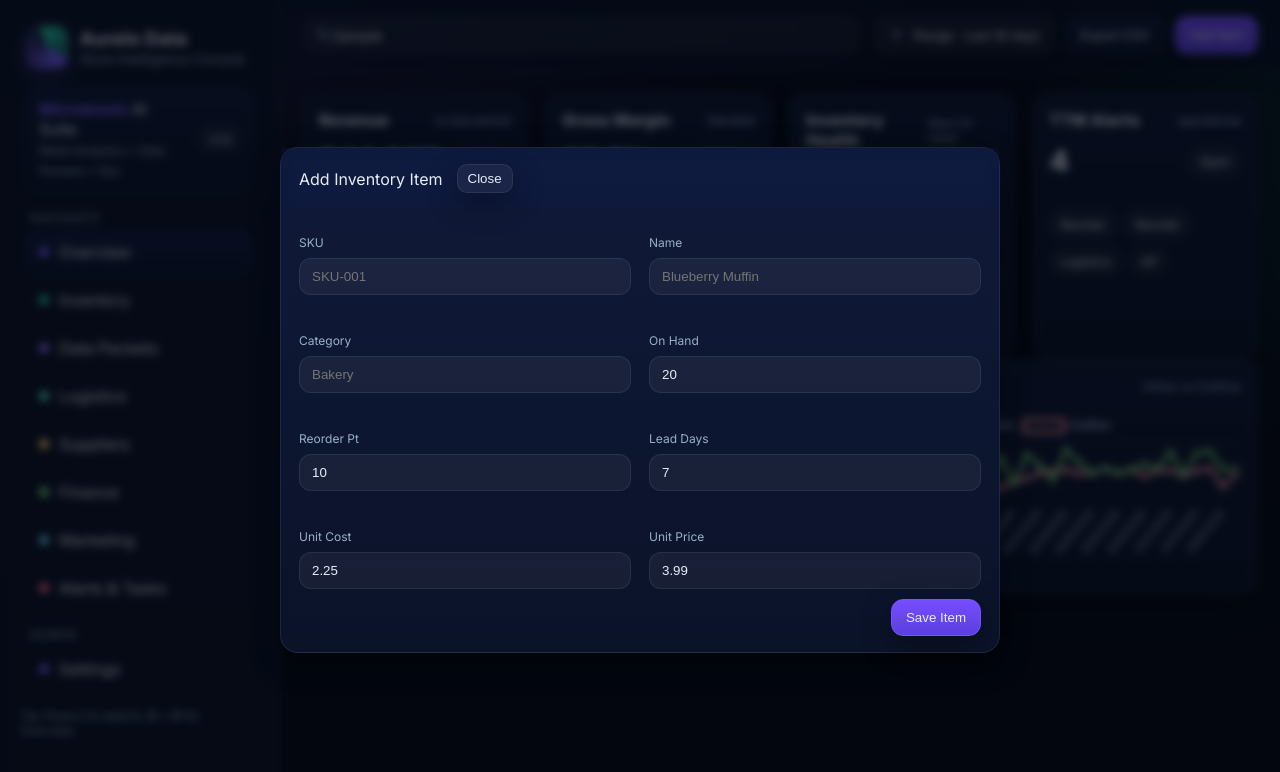
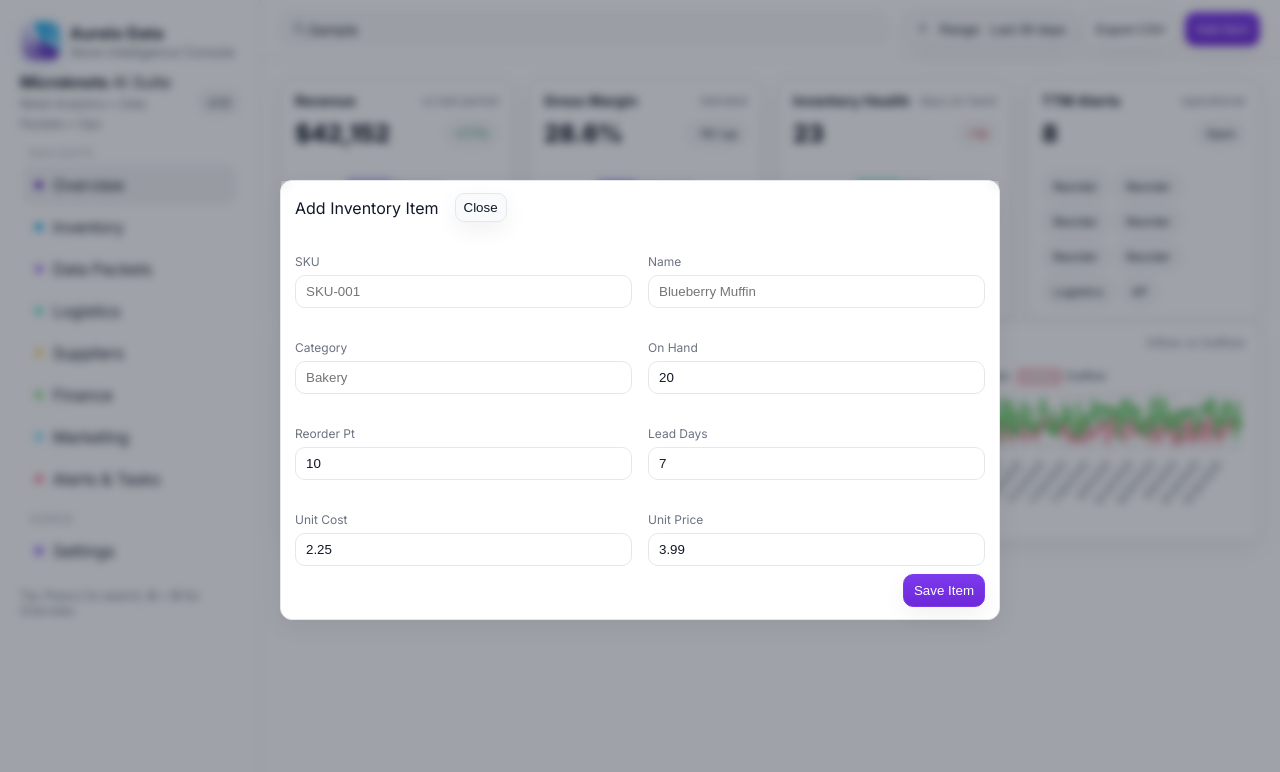
Before and after one commit to monishallada/Aurelo-Data-Dashboard-1, a plain HTML site: page index.html in a window 1280 px wide. Both pictures are taken after typing "Sample" into the empty fields and a click on the button "Add Item". Drawn offline with nearby package versions, Linux system fonts and the light colour scheme.

Commit message:
Update index.htmladasasdasdadsadasas

```diff
--- a/index.html
+++ b/index.html
@@ -10,86 +10,92 @@
 <script src="https://cdn.jsdelivr.net/npm/chart.js@4.4.0/dist/chart.umd.min.js"></script>
 <style>
   :root{
-    --bg:#070B1A;        /* deep space */
-    --bg-2:#0B1328;      /* panels */
-    --glass:rgba(255,255,255,.05);
-    --card:#0E1733;
-    --text:#E7EEF9;
-    --muted:#9AB0C8;
-    --accent:#7C5CFF;    /* Aurelo purple */
-    --accent-2:#25D0A6;  /* mint */
-    --warn:#FFB454;
-    --danger:#FF5D7A;
-    --good:#43D17A;
-    --border:rgba(255,255,255,.08);
-    --shadow:0 10px 30px rgba(0,0,0,.35);
-    --radius:18px;
+    --bg:#ffffff;        /* light base */
+    --panel:#ffffff;     /* panels/cards */
+    --card:#ffffff;
+    --text:#111827;      /* gray-900 */
+    --muted:#6B7280;     /* gray-500 */
+    --accent:#5B21B6;    /* deep purple */
+    --accent-2:#0EA5E9;  /* sky */
+    --warn:#B45309;      /* amber-700 */
+    --danger:#B91C1C;    /* red-700 */
+    --good:#047857;      /* emerald-700 */
+    --border:#E5E7EB;    /* gray-200 */
+    --shadow:0 8px 24px rgba(17,24,39,.06);
+    --radius:12px;
   }
   *{box-sizing:border-box}
   html,body{height:100%}
-  body{margin:0;background:
-    radial-gradient(1200px 800px at 10% -10%, rgba(124,92,255,.15), transparent 60%),
-    radial-gradient(800px 600px at 110% 20%, rgba(37,208,166,.12), transparent 50%),
-    linear-gradient(180deg,var(--bg),#050912);
-    font-family:Inter,system-ui,Segoe UI,Roboto,Helvetica,Arial,sans-serif;color:var(--text);
-  }
-  .app{display:grid;grid-template-columns:280px 1fr;min-height:100vh}
-  aside{background:linear-gradient(180deg,var(--bg-2),#0a1225);border-right:1px solid var(--border);padding:20px;position:sticky;top:0;height:100vh}
-  .brand{display:flex;align-items:center;gap:12px;margin:6px 6px 18px}
-  .logo{width:42px;height:42px;border-radius:12px;background:
+  body{margin:0;background:var(--bg);font-family:Inter,system-ui,Segoe UI,Roboto,Helvetica,Arial,sans-serif;color:var(--text)}
+
+  /* Layout */
+  .app{display:grid;grid-template-columns:260px 1fr;min-height:100vh}
+  aside{background:var(--panel);border-right:1px solid var(--border);padding:20px;position:sticky;top:0;height:100vh}
+  header{display:flex;align-items:center;gap:16px;padding:12px 20px;border-bottom:1px solid var(--border);position:sticky;top:0;z-index:50;background:rgba(255,255,255,.86);backdrop-filter:saturate(1.2) blur(6px)}
+  main{padding:20px;display:grid;gap:16px}
+
+  /* Brand */
+  .brand{display:flex;align-items:center;gap:10px;margin:2px 2px 12px}
+  .logo{width:38px;height:38px;border-radius:10px;background:
      conic-gradient(from 120deg, var(--accent), transparent 60%),
      conic-gradient(from -20deg, var(--accent-2), transparent 65%),
-     linear-gradient(135deg, #1b2547, #0E1733); box-shadow:0 8px 22px rgba(124,92,255,.25)}
-  .brand h1{font-size:18px;letter-spacing:.4px;margin:0}
-  .brand small{display:block;color:var(--muted);margin-top:2px}
-  nav{margin-top:14px}
-  .nav-group{margin:18px 0 6px 10px;color:var(--muted);font-size:12px;text-transform:uppercase;letter-spacing:.12em}
-  .nav a{display:flex;align-items:center;gap:10px;padding:10px 12px;margin:6px;border-radius:12px;color:var(--text);text-decoration:none;border:1px solid transparent}
-  .nav a:hover{background:var(--glass);border-color:var(--border)}
-  .nav a.active{background:linear-gradient(180deg,#121d3f,#0c1430);border-color:#1e2b52}
-  .nav .dot{width:10px;height:10px;border-radius:50%;background:var(--accent)}
-  .pro-badge{margin:10px 6px;padding:12px;border-radius:16px;background:linear-gradient(180deg,#101a39,#0b1329);border:1px dashed #243056}
-  .pro-badge b{color:var(--accent)}
+     linear-gradient(135deg, #eef2ff, #e0f2fe); box-shadow:0 4px 14px rgba(59,130,246,.18)}
+  .brand h1{font-size:16px;letter-spacing:.2px;margin:0}
+  .brand small{display:block;color:var(--muted);margin-top:1px}
 
-  header{display:flex;align-items:center;gap:14px;padding:16px 22px;border-bottom:1px solid var(--border);backdrop-filter:saturate(1.2) blur(6px);position:sticky;top:0;z-index:50;background:linear-gradient(180deg,rgba(11,19,40,.75),rgba(11,19,40,.45))}
-  .search{flex:1;display:flex;align-items:center;background:var(--glass);border:1px solid var(--border);border-radius:14px;padding:8px 12px}
+  /* Nav */
+  nav{margin-top:8px}
+  .nav-group{margin:14px 0 6px 10px;color:#9CA3AF;font-size:11px;text-transform:uppercase;letter-spacing:.12em}
+  .nav a{display:flex;align-items:center;gap:10px;padding:8px 10px;margin:4px;border-radius:10px;color:var(--text);text-decoration:none;border:1px solid transparent}
+  .nav a:hover{background:#F9FAFB;border-color:var(--border)}
+  .nav a.active{background:#F3F4F6;border-color:#E5E7EB}
+  .nav .dot{width:8px;height:8px;border-radius:50%;background:var(--accent)}
+
+  /* Controls */
+  .search{flex:1;display:flex;align-items:center;background:#F9FAFB;border:1px solid var(--border);border-radius:10px;padding:6px 10px}
   .search input{all:unset;flex:1;font-size:14px;color:var(--text)}
-  .toolbar{display:flex;gap:10px}
-  .btn{display:inline-flex;align-items:center;gap:8px;padding:10px 14px;border-radius:12px;border:1px solid var(--border);background:linear-gradient(180deg,#101a39,#0b1329);color:var(--text);cursor:pointer;box-shadow:var(--shadow)}
-  .btn:hover{filter:brightness(1.08)}
-  .btn.primary{background:linear-gradient(180deg, #764dff, #5a3fe0);border-color:#6a5bff}
-  .btn.ghost{background:var(--glass)}
-  .btn.small{padding:6px 10px;border-radius:10px}
+  .toolbar{display:flex;gap:8px}
+  .btn{display:inline-flex;align-items:center;gap:8px;padding:8px 10px;border-radius:10px;border:1px solid var(--border);background:var(--panel);color:var(--text);cursor:pointer;box-shadow:var(--shadow)}
+  .btn:hover{background:#F9FAFB}
+  .btn.primary{background:linear-gradient(180deg, #7C3AED, #6D28D9);border-color:#7C3AED;color:white}
+  .btn.ghost{background:#F9FAFB}
+  .btn.small{padding:6px 8px;border-radius:9px}
 
-  main{padding:22px;display:grid;gap:18px}
-  .grid{display:grid;gap:18px}
+  /* Grids */
+  .grid{display:grid;gap:16px}
   .cols-4{grid-template-columns:repeat(4, minmax(0,1fr))}
   .cols-3{grid-template-columns:repeat(3, minmax(0,1fr))}
   .cols-2{grid-template-columns:repeat(2, minmax(0,1fr))}
 
-  .card{background:linear-gradient(180deg,#0f1834,#0b1329);border:1px solid var(--border);border-radius:var(--radius);box-shadow:var(--shadow)}
-  .card .head{display:flex;align-items:center;justify-content:space-between;padding:16px 16px 0}
-  .card .title{font-weight:700;letter-spacing:.3px}
+  /* Cards */
+  .card{background:var(--card);border:1px solid var(--border);border-radius:var(--radius);box-shadow:var(--shadow)}
+  .card .head{display:flex;align-items:center;justify-content:space-between;padding:12px 14px 0}
+  .card .title{font-weight:700;letter-spacing:.2px;font-size:14px}
   .card .sub{color:var(--muted);font-size:12px}
-  .card .content{padding:14px 16px 18px}
+  .card .content{padding:10px 14px 14px}
+
+  /* KPIs */
   .kpi{display:flex;align-items:center;justify-content:space-between}
-  .kpi .value{font-size:28px;font-weight:800}
-  .kpi .trend{font-size:12px;border-radius:999px;padding:6px 10px;border:1px solid var(--border);background:var(--glass)}
+  .kpi .value{font-size:24px;font-weight:800}
+  .kpi .trend{font-size:12px;border-radius:999px;padding:4px 8px;border:1px solid var(--border);background:#F9FAFB}
   .trend.up{color:var(--good)} .trend.down{color:var(--danger)}
 
+  /* Tables */
   table{width:100%;border-collapse:separate;border-spacing:0}
-  th,td{text-align:left;padding:10px 12px;border-bottom:1px solid var(--border)}
-  thead th{position:sticky;top:0;background:#0c1430;border-bottom:1px solid #243056;z-index:5}
-  tbody tr:hover{background:rgba(124,92,255,.06)}
-  .badge{display:inline-flex;align-items:center;gap:6px;padding:6px 10px;border-radius:999px;border:1px solid var(--border);background:var(--glass);font-size:12px}
-  .badge.warn{border-color:#4a3a1f;background:rgba(255,180,84,.08);color:#ffce85}
-  .badge.ok{border-color:#1e3b2c;background:rgba(67,209,122,.08);color:#9BE2B9}
-  .badge.danger{border-color:#562331;background:rgba(255,93,122,.08);color:#ff9aab}
-  .pill{padding:4px 8px;border-radius:8px;background:var(--glass);border:1px solid var(--border);font-size:12px}
+  th,td{text-align:left;padding:8px 10px;border-bottom:1px solid var(--border);font-size:13px}
+  thead th{position:sticky;top:0;background:#F9FAFB;border-bottom:1px solid var(--border);z-index:5}
+  tbody tr:hover{background:#FAFAFA}
 
-  .row{display:flex;gap:14px;align-items:center}
+  /* Labels */
+  .badge{display:inline-flex;align-items:center;gap:6px;padding:4px 8px;border-radius:999px;border:1px solid var(--border);background:#F9FAFB;font-size:12px}
+  .badge.warn{border-color:#F59E0B;color:#92400E;background:#FFFBEB}
+  .badge.ok{border-color:#34D399;color:#065F46;background:#ECFDF5}
+  .badge.danger{border-color:#F87171;color:#7F1D1D;background:#FEF2F2}
+  .pill{padding:3px 8px;border-radius:8px;background:#F3F4F6;border:1px solid var(--border);font-size:12px}
+
+  .row{display:flex;gap:10px;align-items:center}
   .row.right{justify-content:flex-end}
-  .divider{height:1px;background:var(--border);margin:8px 0}
+  .divider{height:1px;background:var(--border);margin:6px 0}
   .muted{color:var(--muted)}
   .hint{font-size:12px;color:var(--muted)}
 
@@ -97,19 +103,19 @@
   .section.active{display:block}
 
   /* Modal */
-  .modal{position:fixed;inset:0;display:none;align-items:center;justify-content:center;background:rgba(3,6,12,.6);backdrop-filter:blur(4px);z-index:100}
+  .modal{position:fixed;inset:0;display:none;align-items:center;justify-content:center;background:rgba(17,24,39,.4);backdrop-filter:blur(4px);z-index:100}
   .modal.open{display:flex}
-  .modal .panel{width:min(720px,92vw);background:linear-gradient(180deg,#101a39,#0b1329);border:1px solid var(--border);border-radius:18px;box-shadow:var(--shadow)}
-  .modal .panel header{position:static;background:transparent;border:none;padding:16px 18px}
-  .modal .panel .body{padding:16px 18px}
-  .field{display:grid;gap:8px;margin:10px 0}
+  .modal .panel{width:min(720px,92vw);background:var(--panel);border:1px solid var(--border);border-radius:12px;box-shadow:var(--shadow)}
+  .modal .panel header{position:static;background:transparent;border:none;padding:12px 14px}
+  .modal .panel .body{padding:12px 14px}
+  .field{display:grid;gap:6px;margin:8px 0}
   .field label{font-size:12px;color:var(--muted)}
-  .field input,.field select,.field textarea{background:var(--glass);border:1px solid var(--border);border-radius:12px;color:var(--text);padding:10px 12px;outline:none}
+  .field input,.field select,.field textarea{background:#FFFFFF;border:1px solid var(--border);border-radius:10px;color:var(--text);padding:8px 10px;outline:none}
 
-  .chips{display:flex;flex-wrap:wrap;gap:8px}
-  .chip{border:1px solid var(--border);background:var(--glass);border-radius:999px;padding:6px 10px;font-size:12px}
+  .chips{display:flex;flex-wrap:wrap;gap:6px}
+  .chip{border:1px solid var(--border);background:#F9FAFB;border-radius:999px;padding:6px 10px;font-size:12px}
 
-  .toast{position:fixed;right:18px;bottom:18px;padding:12px 16px;border-radius:12px;border:1px solid var(--border);background:linear-gradient(180deg,#0f1834,#0b1329);box-shadow:var(--shadow);display:none}
+  .toast{position:fixed;right:16px;bottom:16px;padding:10px 12px;border-radius:10px;border:1px solid var(--border);background:var(--panel);box-shadow:var(--shadow);display:none}
   .toast.show{display:block}
 
   @media (max-width:1200px){
@@ -163,12 +169,12 @@
     <div>
       <header>
         <div class="search">
-          <svg width="18" height="18" viewBox="0 0 24 24" fill="none"><path d="M21 21l-4.35-4.35" stroke="#9AB0C8" stroke-width="2" stroke-linecap="round"/><circle cx="10" cy="10" r="6" stroke="#9AB0C8" stroke-width="2" fill="none"/></svg>
+          <svg width="18" height="18" viewBox="0 0 24 24" fill="none"><path d="M21 21l-4.35-4.35" stroke="#6B7280" stroke-width="2" stroke-linecap="round"/><circle cx="10" cy="10" r="6" stroke="#6B7280" stroke-width="2" fill="none"/></svg>
           <input id="globalSearch" placeholder="Search products, packets, shipments, suppliers…" />
         </div>
         <div class="toolbar">
           <button class="btn ghost" id="rngBtn">
-            <svg width="16" height="16" viewBox="0 0 24 24" fill="none"><path d="M7 11h10M7 15h7M7 7h10" stroke="#9AB0C8" stroke-width="2" stroke-linecap="round"/></svg>
+            <svg width="16" height="16" viewBox="0 0 24 24" fill="none"><path d="M7 11h10M7 15h7M7 7h10" stroke="#6B7280" stroke-width="2" stroke-linecap="round"/></svg>
             Range: <span id="dateRangeLabel">Last 30 days</span>
           </button>
           <button class="btn" id="exportCSV">Export CSV</button>
@@ -457,7 +463,7 @@
   // Seed data if empty
   if(state.inventory.length===0){
     const cats=['Bakery','Beverages','Snacks','Produce','Dairy','Household'];
-    for(let i=1;i<=80;i++){
+    for(let i=1;i<=300;i++){
       const cat = sample(cats);
       const price = rand(2,80)+0.99; const cost = +(price*(0.5+Math.random()*0.2)).toFixed(2);
       const onhand = rand(0,260); const rop = rand(8,40); const lead = rand(3,14);
@@ -465,19 +471,19 @@
     }
   }
   if(state.sales.length===0){
-    for(let d=29; d>=0; d--){
+    for(let d=179; d>=0; d--){
       state.sales.push({date: new Date(Date.now()-d*86400000), revenue: rand(2400,8800), cogs: rand(1200,5200)});
     }
   }
   if(state.shipments.length===0){
     const carriers=['UPS','FedEx','USPS','DHL'];
-    for(let i=1;i<=16;i++){
+    for(let i=1;i<=40;i++){
       const inbound = Math.random()>.5;
       state.shipments.push({id:1000+i, type: inbound?'Inbound':'Outbound', carrier: sample(carriers), etaDays: rand(1,14), from: inbound?'Supplier Hub':'Main Store', to: inbound?'Main Store':'Customer', items: rand(5,120), status: sample(['Created','In Transit','Delayed','Delivered'])});
     }
   }
   if(state.suppliers.length===0){
-    for(let i=1;i<=9;i++){
+    for(let i=1;i<=18;i++){
       state.suppliers.push({name:`Supplier ${i}`, rating: (3+Math.random()*2).toFixed(1), lead: rand(3,18), moq: rand(20,120), contact:`contact${i}@vendor.com`});
     }
   }
@@ -551,16 +557,16 @@
     return new Chart(document.getElementById(id), {
       type:'line', data:{ labels, datasets }, options:{
         responsive:true, maintainAspectRatio:false,
-        plugins:{ legend:{labels:{color:'#cfe0ff'} }},
-        scales:{ x:{ticks:{color:'#9AB0C8'}}, y:{ticks:{color:'#9AB0C8'}, grid:{color:'rgba(255,255,255,.08)'}} }
+        plugins:{ legend:{labels:{color:'#374151'} }},
+        scales:{ x:{ticks:{color:'#6B7280'}}, y:{ticks:{color:'#6B7280'}, grid:{color:'#E5E7EB'}} }
       }});
   }
   function makeBar(id, labels, datasets){
     return new Chart(document.getElementById(id), {
       type:'bar', data:{ labels, datasets }, options:{
         responsive:true, maintainAspectRatio:false,
-        plugins:{ legend:{labels:{color:'#cfe0ff'} }},
-        scales:{ x:{ticks:{color:'#9AB0C8'}}, y:{ticks:{color:'#9AB0C8'}, grid:{color:'rgba(255,255,255,.08)'}} }
+        plugins:{ legend:{labels:{color:'#374151'} }},
+        scales:{ x:{ticks:{color:'#6B7280'}}, y:{ticks:{color:'#6B7280'}, grid:{color:'#E5E7EB'}} }
       }});
   }
 
```
